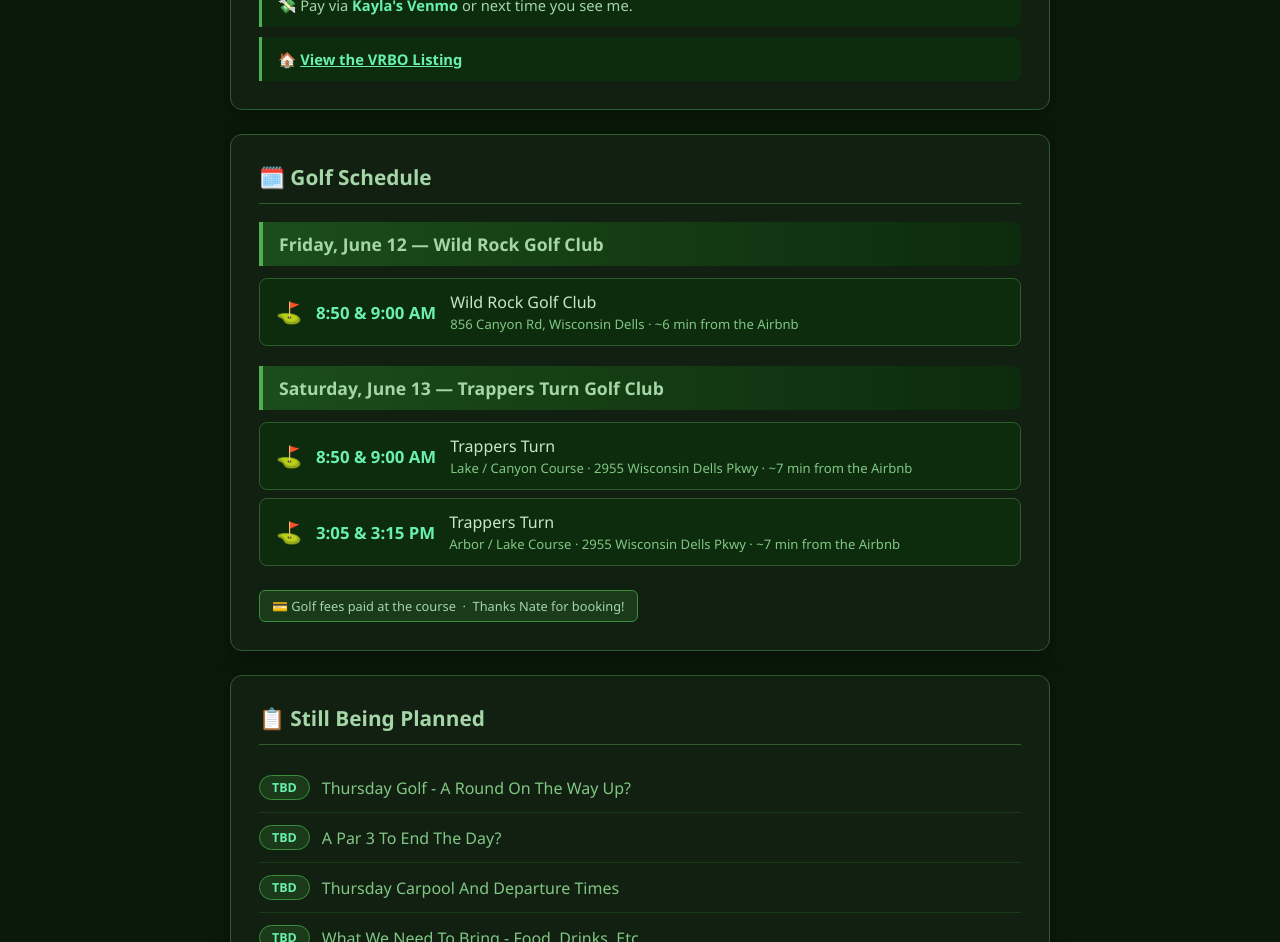
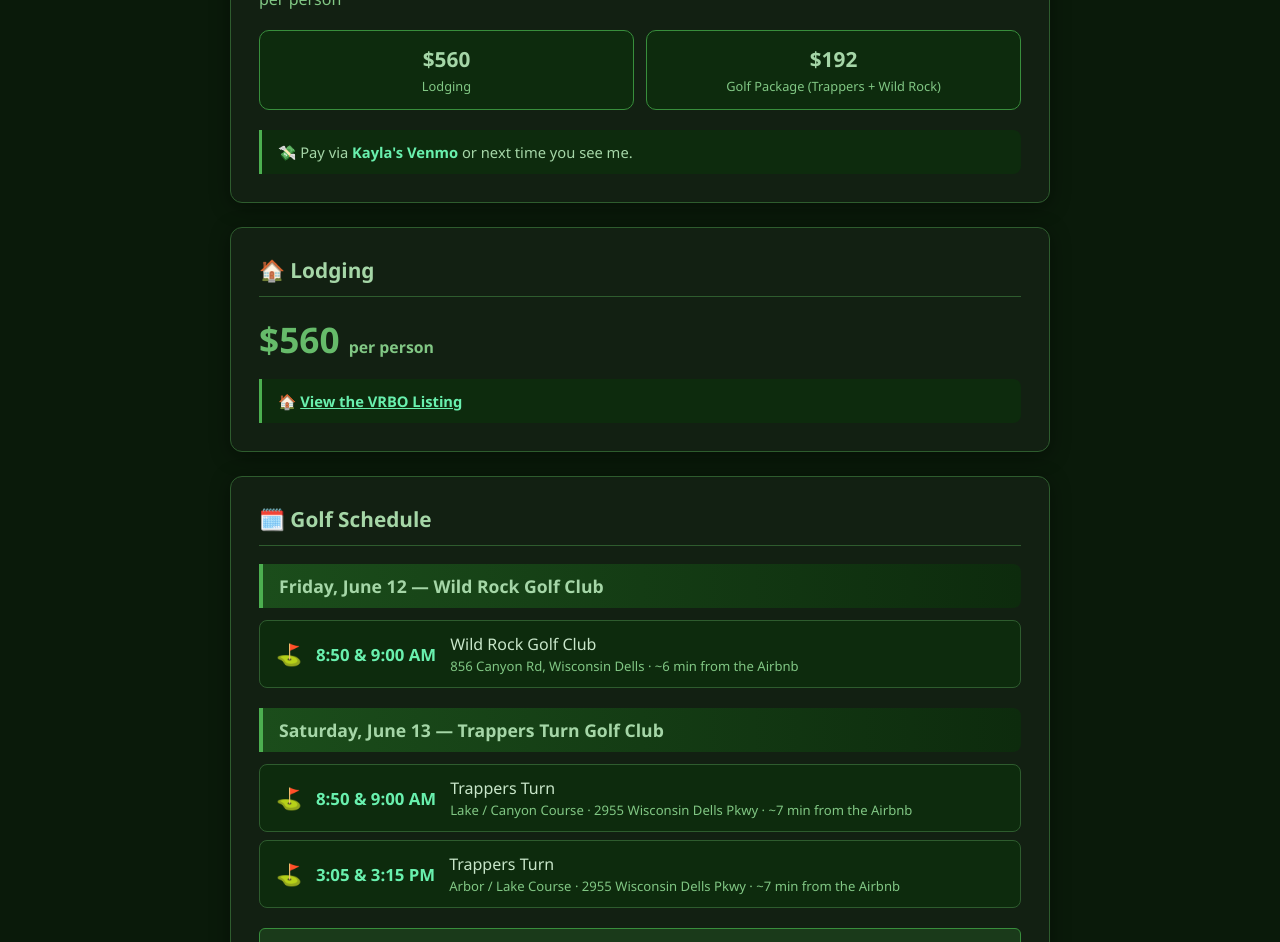
Before and after one commit to mattschnell12/2026Golf-Trip, a plain HTML site: page index.html in a window 1280 px wide. Shown: the part 746-1688 px from the top of the page. Drawn offline with Linux system fonts and the light colour scheme.

Commit message:
Update index.html

```diff
--- a/index.html
+++ b/index.html
@@ -74,21 +74,24 @@
     font-style: italic;
   }
 
-  /* Lodging */
-  .lodging-amount { font-size: 2.2em; color: #66bb6a; font-weight: 700; }
-  .lodging-sub { color: #81c784; margin: 6px 0 16px; }
-  .pay-options { display: flex; gap: 14px; flex-wrap: wrap; margin-top: 10px; }
-  .pay-option {
+  /* Total Owed */
+  .total-amount { font-size: 3em; color: #69f0ae; font-weight: 700; }
+  .total-sub { color: #81c784; margin: 4px 0 20px; font-size: 1em; }
+  .breakdown-grid { display: flex; gap: 12px; flex-wrap: wrap; margin-bottom: 20px; }
+  .breakdown-item {
     flex: 1;
-    min-width: 200px;
+    min-width: 140px;
     background: #0d2b0d;
     border: 1px solid #388e3c;
     border-radius: 10px;
-    padding: 16px;
+    padding: 14px;
     text-align: center;
   }
-  .pay-option .amount { font-size: 1.5em; color: #69f0ae; font-weight: 700; }
-  .pay-option .label { font-size: 0.85em; color: #81c784; margin-top: 4px; }
+  .breakdown-item .b-amount { font-size: 1.3em; color: #a5d6a7; font-weight: 700; }
+  .breakdown-item .b-label { font-size: 0.8em; color: #81c784; margin-top: 4px; }
+
+  /* Lodging */
+  .lodging-amount { font-size: 2.2em; color: #66bb6a; font-weight: 700; }
   .venmo-note { margin-top: 16px; background: #0d2b0d; border-left: 3px solid #4caf50; padding: 12px 16px; border-radius: 0 8px 8px 0; color: #a5d6a7; font-size: 0.92em; }
   .venmo-note strong { color: #69f0ae; }
 
@@ -116,7 +119,7 @@
   .tee-time .course { color: #c8e6c9; }
   .tee-time .course span { display: block; font-size: 0.82em; color: #81c784; margin-top: 2px; }
   .tee-time .icon { font-size: 1.3em; }
-  .pay-note { font-size: 0.8em; background: #1a3a1a; border: 1px solid #388e3c; color: #a5d6a7; padding: 6px 12px; border-radius: 6px; display: inline-block; margin-top: 4px; }
+  .pay-note { font-size: 0.85em; background: #1a3a1a; border: 1px solid #388e3c; color: #a5d6a7; padding: 10px 14px; border-radius: 6px; display: block; margin-top: 8px; line-height: 1.5; }
 
   /* TBD */
   .tbd-item {
@@ -163,14 +166,31 @@
     </div>
   </div>
 
+  <!-- Total Owed -->
+  <div class="card">
+    <h2>💰 Total Owed to Matt</h2>
+    <div class="total-amount">$752</div>
+    <div class="total-sub">per person</div>
+    <div class="breakdown-grid">
+      <div class="breakdown-item">
+        <div class="b-amount">$560</div>
+        <div class="b-label">Lodging</div>
+      </div>
+      <div class="breakdown-item">
+        <div class="b-amount">$192</div>
+        <div class="b-label">Golf Package (Trappers + Wild Rock)</div>
+      </div>
+    </div>
+    <div class="venmo-note">
+      💸 Pay via <strong>Kayla's Venmo</strong> or next time you see me.
+    </div>
+  </div>
+
   <!-- Lodging -->
   <div class="card">
     <h2>🏠 Lodging</h2>
     <div class="lodging-amount">$560 <span style="font-size:0.45em; color:#81c784;">per person</span></div>
-    <div class="venmo-note">
-      💸 Pay via <strong>Kayla's Venmo</strong> or next time you see me.
-    </div>
-    <div class="venmo-note" style="margin-top:10px;">
+    <div class="venmo-note" style="margin-top:16px;">
       🏠 <a href="https://www.vrbo.com/7195597ha" target="_blank" style="color:#69f0ae; font-weight:700;">View the VRBO Listing</a>
     </div>
   </div>
@@ -202,7 +222,7 @@
       </div>
     </div>
 
-    <div class="pay-note">💳 Golf fees paid at the course &nbsp;·&nbsp; Thanks Nate for booking!</div>
+    <div class="pay-note">🤝 We secured a deal that gets us a round with range, carts, and greens fees at both Trappers Turn and Wild Rock for <strong style="color:#69f0ae;">$192 total</strong>. Other rounds will be paid at the course. &nbsp;·&nbsp; Thanks Nate for booking!</div>
   </div>
 
   <!-- TBD -->
```
